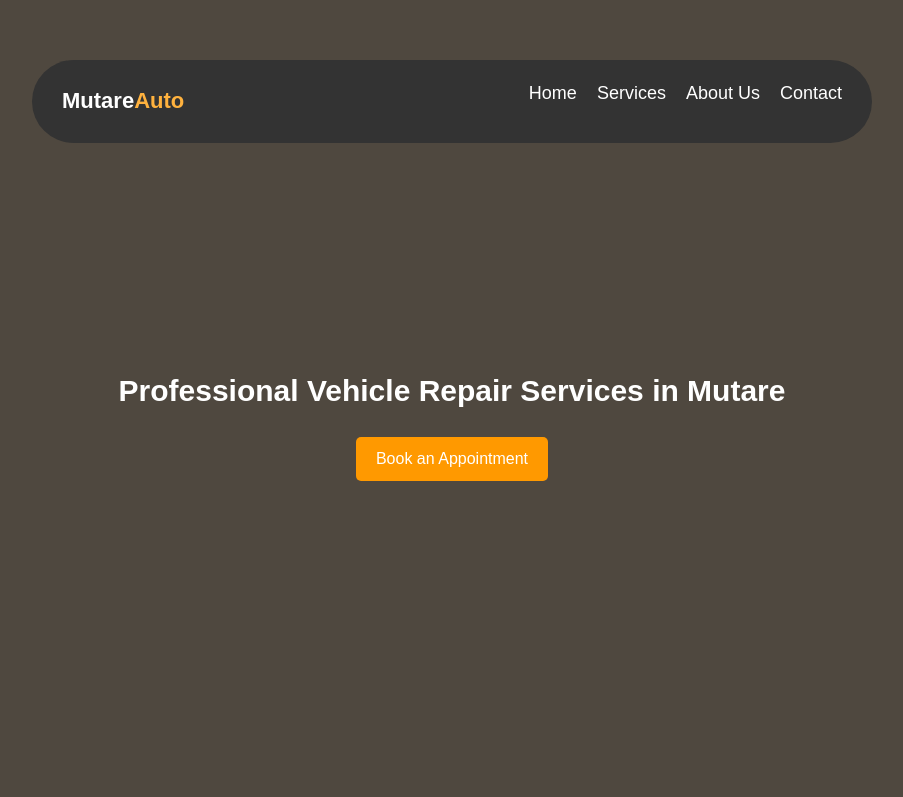
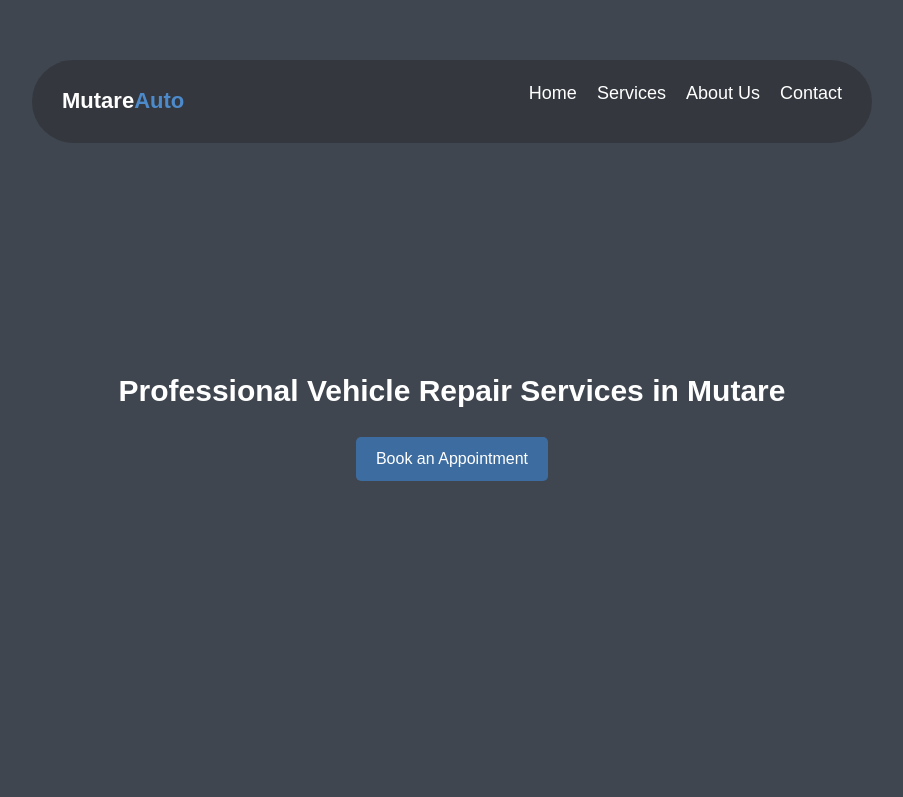
Before and after one commit to Munyabelden/Mutare-Auto, a plain HTML site: page index.html in a window 1280 px wide. Shown: the top 797 px of the page, without its empty margins (188-1091 px from the left). Drawn offline with nearby package versions, Linux system fonts and the light colour scheme.

Commit message:
Customize Styles

```diff
--- a/style.css
+++ b/style.css
@@ -14,7 +14,7 @@
 }
 
 header {
-  background: rgb(79, 72, 63);
+  background: rgb(63, 70, 79);
   background-image: url('./images/19717.jpg');
   background-size: cover;
   background-position: center;
@@ -27,7 +27,7 @@ header {
 }
 
 nav {
-  background-color: #333;
+  background-color: #34383e;
   color: white;
   display: flex;
   justify-content: space-between;
@@ -50,7 +50,7 @@ nav {
 }
 
 .logo h1 span {
-  color: rgb(255, 178, 62);
+  color: rgb(77, 138, 203);
 }
 
 .nav-links {
@@ -96,7 +96,7 @@ nav {
 }
 
 .cta {
-  background-color: #f90;
+  background-color: rgb(61, 109, 160);
   padding: 10px 20px;
   color: white;
   text-decoration: none;
```
